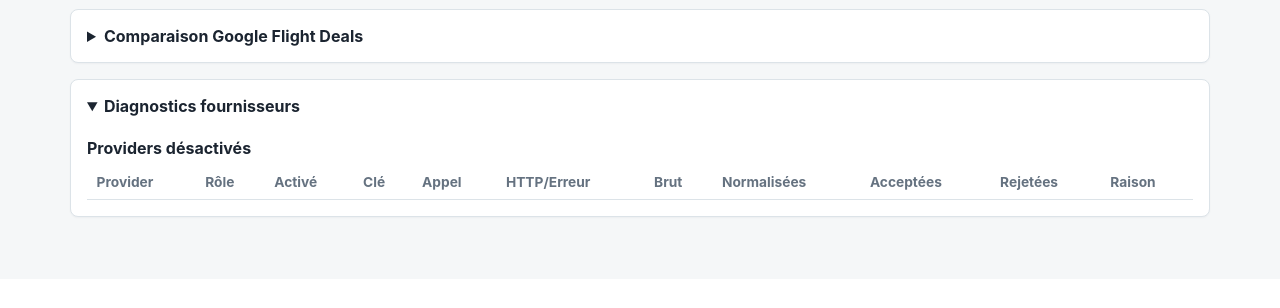
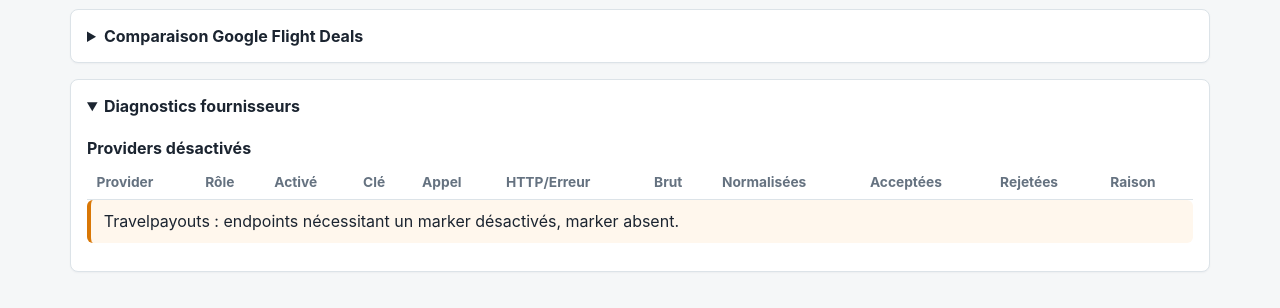
Before and after one commit to yaco16/travel-scrapping, a FastAPI app: page /results in a window 1280 px wide. Shown: the part 521-829 px from the top of the page. Before the commit the page ends 739 px from the top, so only its background shows below. Run offline with FastAPI, Linux system fonts and the light colour scheme; data that the repository does not hold is empty.

Commit message:
Keep marker diagnostic on results only

```diff
--- a/travel_scrapping/web/templates/results.html
+++ b/travel_scrapping/web/templates/results.html
@@ -154,5 +154,8 @@
       {% endfor %}
     </table>
   </div>
+  {% if diagnostics.travelpayouts_marker_present == false %}
+  <p class="warning compact">Travelpayouts : endpoints nécessitant un marker désactivés, marker absent.</p>
+  {% endif %}
 </details>
 {% endblock %}
```
